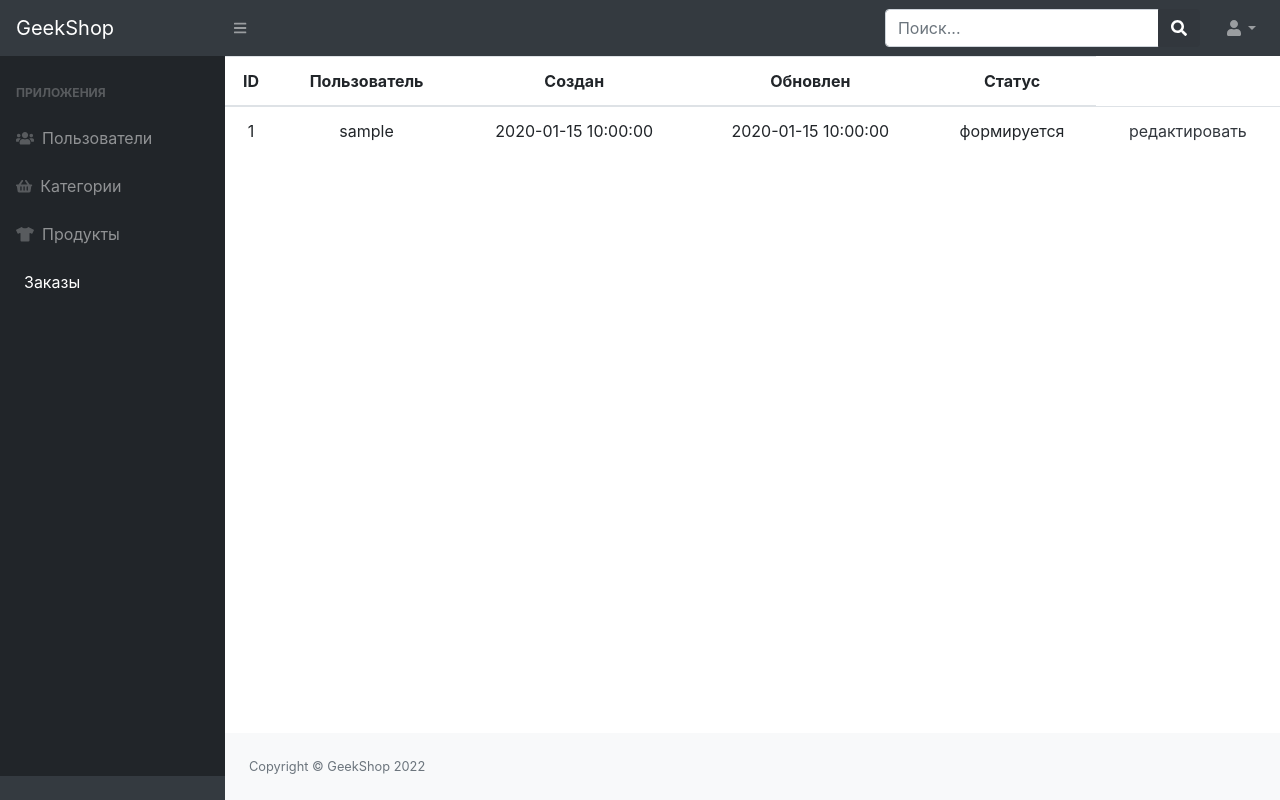
After one commit to antomin/GB_DjangoBasics2, a Django app: page /admin/orders/ in a window 1280 px wide. The commit adds this page. Run offline with Django 3.2, Linux system fonts and the light colour scheme; a user stored in the database is signed in; tables that the repository leaves empty hold one stand-in row (values such as "Sample post"); parts of the project's set-up code (start-up, migrations or seed data) failed here and were passed over; some libraries are stand-ins or nearby versions.

Commit message:
Lesson_11. Adminapp orders

```diff
--- a/adminapp/templates/adminapp/includes/inc_left_bar.html
+++ b/adminapp/templates/adminapp/includes/inc_left_bar.html
@@ -27,14 +27,18 @@
                 </a>
                 <a class="nav-link" href="{% url 'admin:product_view' %}">
                     <div class="sb-nav-link-icon">
-                        <svg class="svg-inline--fa fa-tshirt fa-w-20" aria-hidden="true" focusable="false"
-                             data-prefix="fas" data-icon="tshirt" role="img" xmlns="http://www.w3.org/2000/svg"
-                             viewBox="0 0 640 512" data-fa-i2svg="">
-                            <path fill="currentColor"
-                                  d="M631.2 96.5L436.5 0C416.4 27.8 371.9 47.2 320 47.2S223.6 27.8 203.5 0L8.8 96.5c-7.9 4-11.1 13.6-7.2 21.5l57.2 114.5c4 7.9 13.6 11.1 21.5 7.2l56.6-27.7c10.6-5.2 23 2.5 23 14.4V480c0 17.7 14.3 32 32 32h256c17.7 0 32-14.3 32-32V226.3c0-11.8 12.4-19.6 23-14.4l56.6 27.7c7.9 4 17.5.8 21.5-7.2L638.3 118c4-7.9.8-17.6-7.1-21.5z"></path>
-                        </svg><!-- <i class="fas fa-tshirt"></i> Font Awesome fontawesome.com -->
+                        <i class="fas fa-tshirt"></i>
                     </div>
                     Продукты
+                </a>
+                <a class="nav-link" href="{% url 'admin:order_view' %}">
+                    <div class="sb-nav-link-icon">
+                        <svg xmlns="http://www.w3.org/2000/svg" viewBox="0 0 576 512">
+                            <!--! Font Awesome Pro 6.1.0 by @fontawesome - https://fontawesome.com License - https://fontawesome.com/license (Commercial License) Copyright 2022 Fonticons, Inc. -->
+                            <path d="M0 24C0 10.75 10.75 0 24 0H96C107.5 0 117.4 8.19 119.6 19.51L121.1 32H312V134.1L288.1 111C279.6 101.7 264.4 101.7 255 111C245.7 120.4 245.7 135.6 255 144.1L319 208.1C328.4 218.3 343.6 218.3 352.1 208.1L416.1 144.1C426.3 135.6 426.3 120.4 416.1 111C407.6 101.7 392.4 101.7 383 111L360 134.1V32H541.8C562.1 32 578.3 52.25 572.6 72.66L518.6 264.7C514.7 278.5 502.1 288 487.8 288H170.7L179.9 336H488C501.3 336 512 346.7 512 360C512 373.3 501.3 384 488 384H159.1C148.5 384 138.6 375.8 136.4 364.5L76.14 48H24C10.75 48 0 37.25 0 24V24zM224 464C224 490.5 202.5 512 176 512C149.5 512 128 490.5 128 464C128 437.5 149.5 416 176 416C202.5 416 224 437.5 224 464zM416 464C416 437.5 437.5 416 464 416C490.5 416 512 437.5 512 464C512 490.5 490.5 512 464 512C437.5 512 416 490.5 416 464z"/>
+                        </svg>
+                    </div>
+                    Заказы
                 </a>
             </div>
         </div>
--- /dev/null
+++ b/adminapp/templates/adminapp/order_list.html
@@ -0,0 +1,39 @@
+{% extends 'adminapp/base.html' %}
+
+{% block content %}
+    <div class="text-center">
+        <table class="table orders_list">
+            <thead>
+            <tr>
+                <th>ID</th>
+                <th>Пользователь</th>
+                <th>Создан</th>
+                <th>Обновлен</th>
+                <th>Статус</th>
+            </tr>
+            </thead>
+            <tbody>
+            {% for item in object_list %}
+                <tr class="{% if not item.is_active %}text-muted{% endif %}">
+                    <td class="td1 orders_list">{{ item.pk }}</td>
+                    <td>{{ item.user }}</td>
+                    <td>{{ item.created|date:"Y-m-d H:i:s" }}</td>
+                    <td>{{ item.updated|date:"Y-m-d H:i:s" }}</td>
+                    <td>
+                        {% if item.is_active %}
+                            {{ item.get_status_display }}
+                        {% else %}
+                            удалён
+                        {% endif %}
+                    </td>
+                    <td>
+                        <a class="{% if not item.is_active %}text-muted{% endif %}"
+                           href="{% url 'admin:order_update' item.pk %}">редактировать
+                        </a>
+                    </td>
+                </tr>
+            {% endfor %}
+            </tbody>
+        </table>
+    </div>
+{% endblock content %}
--- a/adminapp/urls.py
+++ b/adminapp/urls.py
@@ -21,4 +21,9 @@ urlpatterns = [
     path('products/create/', adminapp.ProductCreateView.as_view(), name='product_create'),
     path('products/edit/<int:pk>/', adminapp.ProductUpdateView.as_view(), name='product_edit'),
     path('products/delete/<int:pk>/', adminapp.ProductDeleteView.as_view(), name='product_delete'),
+
+    path('orders/', adminapp.OrderListView.as_view(), name='order_view'),
+    path('orders/edit/<int:pk>/', adminapp.OrderListUpdate.as_view(), name='order_update'),
+
+
 ]
--- a/adminapp/views.py
+++ b/adminapp/views.py
@@ -2,11 +2,13 @@ from django.urls import reverse_lazy
 from django.views.generic import (CreateView, DeleteView, ListView,
                                   TemplateView, UpdateView)
 
-from adminapp.forms import (ProductCategoryCreateForm, ProductCreateForm,
-                            ShopUserCreateAdminForm, ShopUserEditAdminForm)
+from adminapp.forms import (OrderEditForm, ProductCategoryCreateForm,
+                            ProductCreateForm, ShopUserCreateAdminForm,
+                            ShopUserEditAdminForm)
 from authapp.models import ShopUser
 from mainapp.mixin import SuperUserRequiredMixin
 from mainapp.models import Product, ProductCategory
+from ordersapp.models import Order
 
 
 class Index(TemplateView, SuperUserRequiredMixin):
@@ -102,3 +104,18 @@ class ProductDeleteView(DeleteView, SuperUserRequiredMixin):
     template_name = 'adminapp/product_delete.html'
     success_url = reverse_lazy('admin:product_view')
     extra_context = {'title': 'Удаление продукта'}
+
+
+class OrderListView(ListView, SuperUserRequiredMixin):
+    model = Order
+    template_name = 'adminapp/order_list.html'
+    ordering = ('-is_active',)
+    extra_context = {'title': 'Заказы'}
+
+
+class OrderListUpdate(UpdateView, SuperUserRequiredMixin):
+    model = Order
+    template_name = 'adminapp/order_update.html'
+    form_class = OrderEditForm
+    success_url = reverse_lazy('admin:order_view')
+    extra_context = {'title': 'Редактирование заказа'}
```
Also changed, not shown: adminapp/forms.py (+12 -0 lines), adminapp/templates/adminapp/order_update.html (added, +11 -0 lines).
